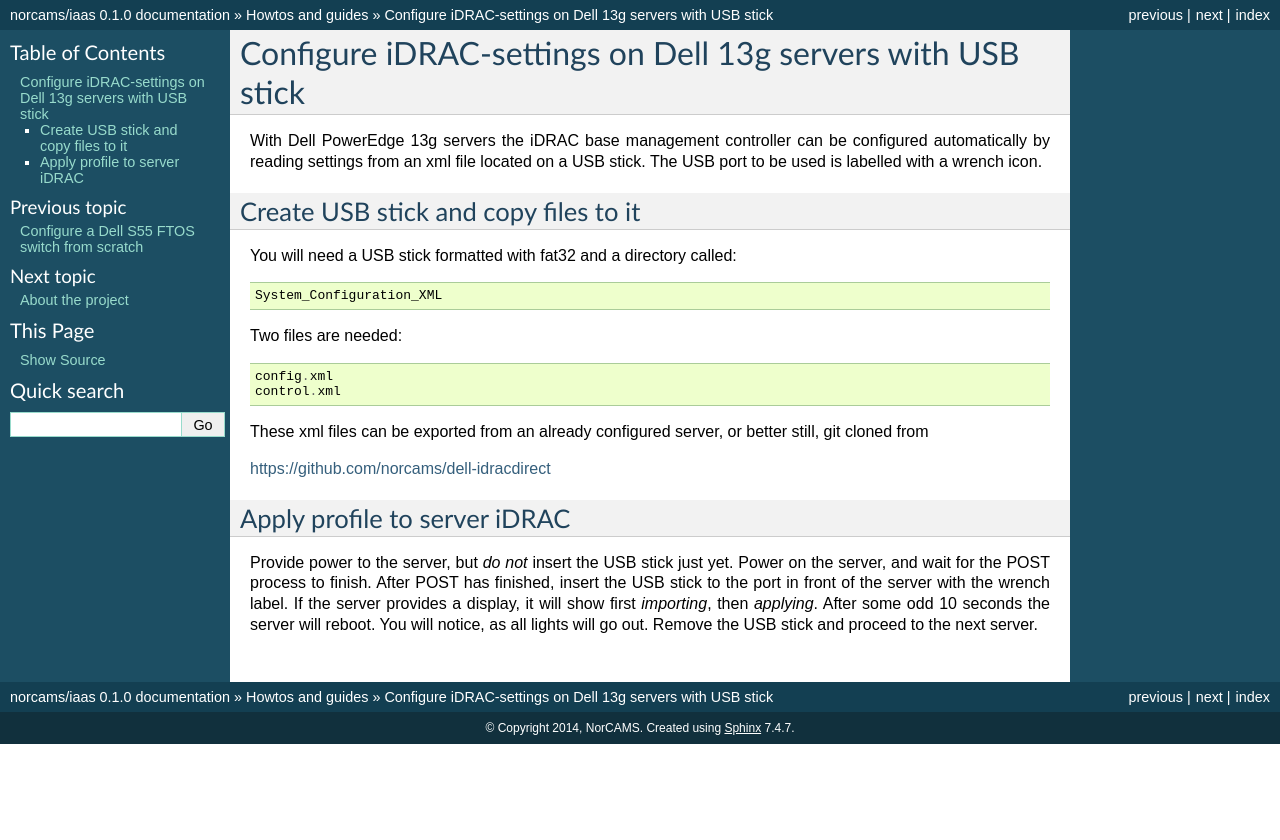
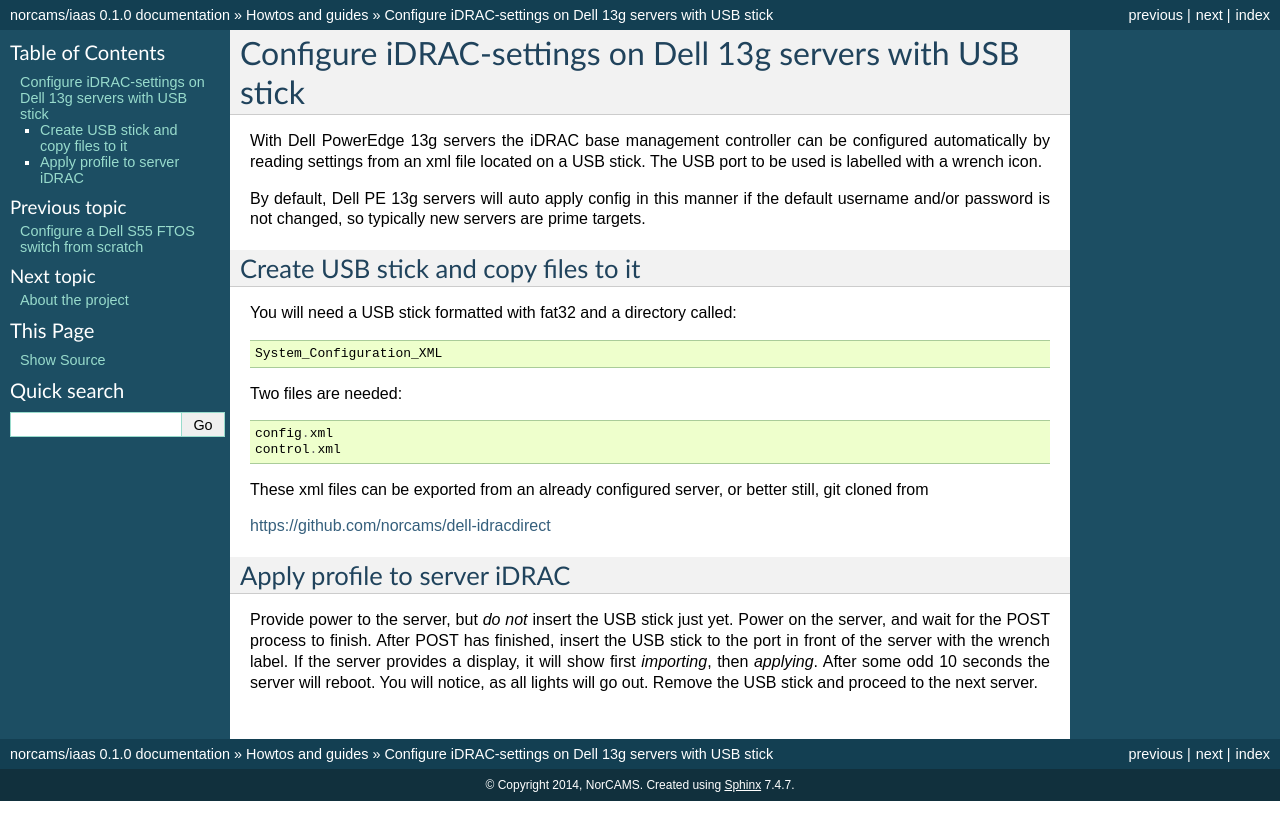
Before and after one commit to norcams/iaas, a Sphinx documentation site: the page built from docs/howtos/idrac-provision.rst, in a window 1280 px wide. Shown: the top 840 px of the page. Built offline with Sphinx 7.4.7, drawn with Linux system fonts in a browser that asks for light colours.

Commit message:
Added note on Dell server 13g default behavior

```diff
--- a/docs/howtos/idrac-provision.rst
+++ b/docs/howtos/idrac-provision.rst
@@ -5,6 +5,10 @@ With Dell PowerEdge 13g servers the iDRAC base management
 controller can be configured automatically by reading
 settings from an xml file located on a USB stick. The USB
 port to be used is labelled with a wrench icon.
+
+By default, Dell PE 13g servers will auto apply config
+in this manner if the default username and/or password
+is not changed, so typically new servers are prime targets.
 
 Create USB stick and copy files to it
 -------------------------------------
```
